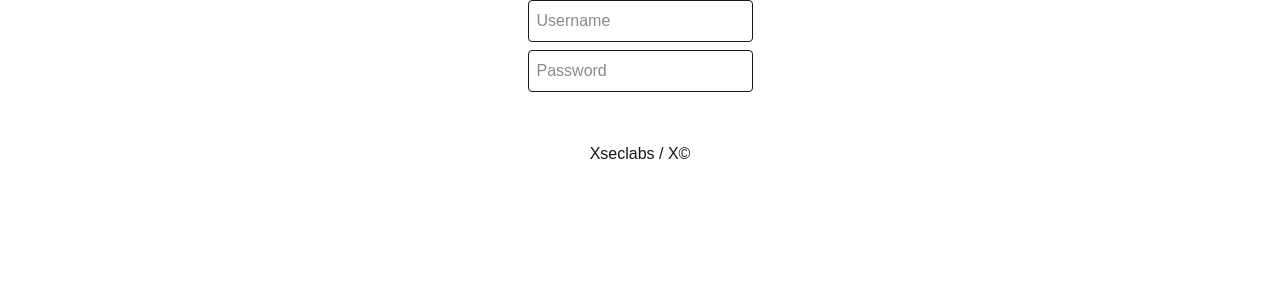
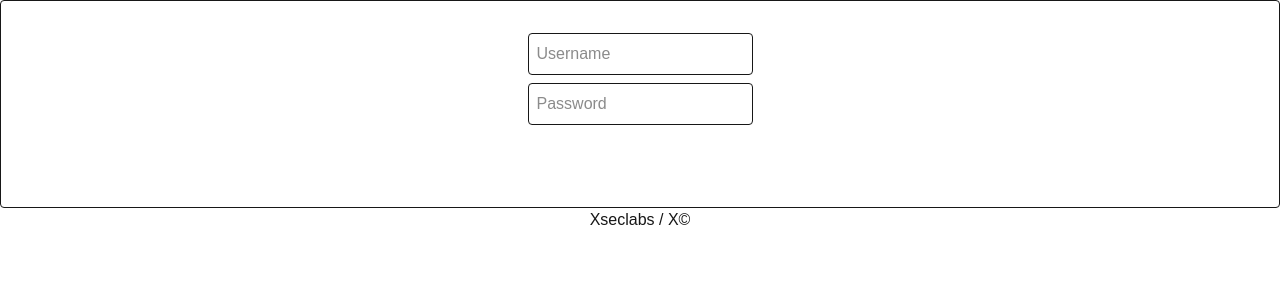
Before and after one commit to xscriptorcode/xseclabs, a Next.js app in the folder xseclabs/: page / in a window 1280 px wide. Shown: the top 300 px of the page. Built offline with nearby package versions, Linux system fonts and the light colour scheme.

Commit message:
update login component

```diff
--- a/xseclabs/src/app/components/login/login.tsx
+++ b/xseclabs/src/app/components/login/login.tsx
@@ -6,7 +6,7 @@ export default function Login () {
     const [pass, setPass] = useState<string>("");
 
     return (
-        <div className="flex flex-col gap-2 justify-center text-center items-center">
+        <div className="flex flex-col gap-2 justify-center text-center items-center border p-8 rounded">
 
             <input
             type="text"
```
